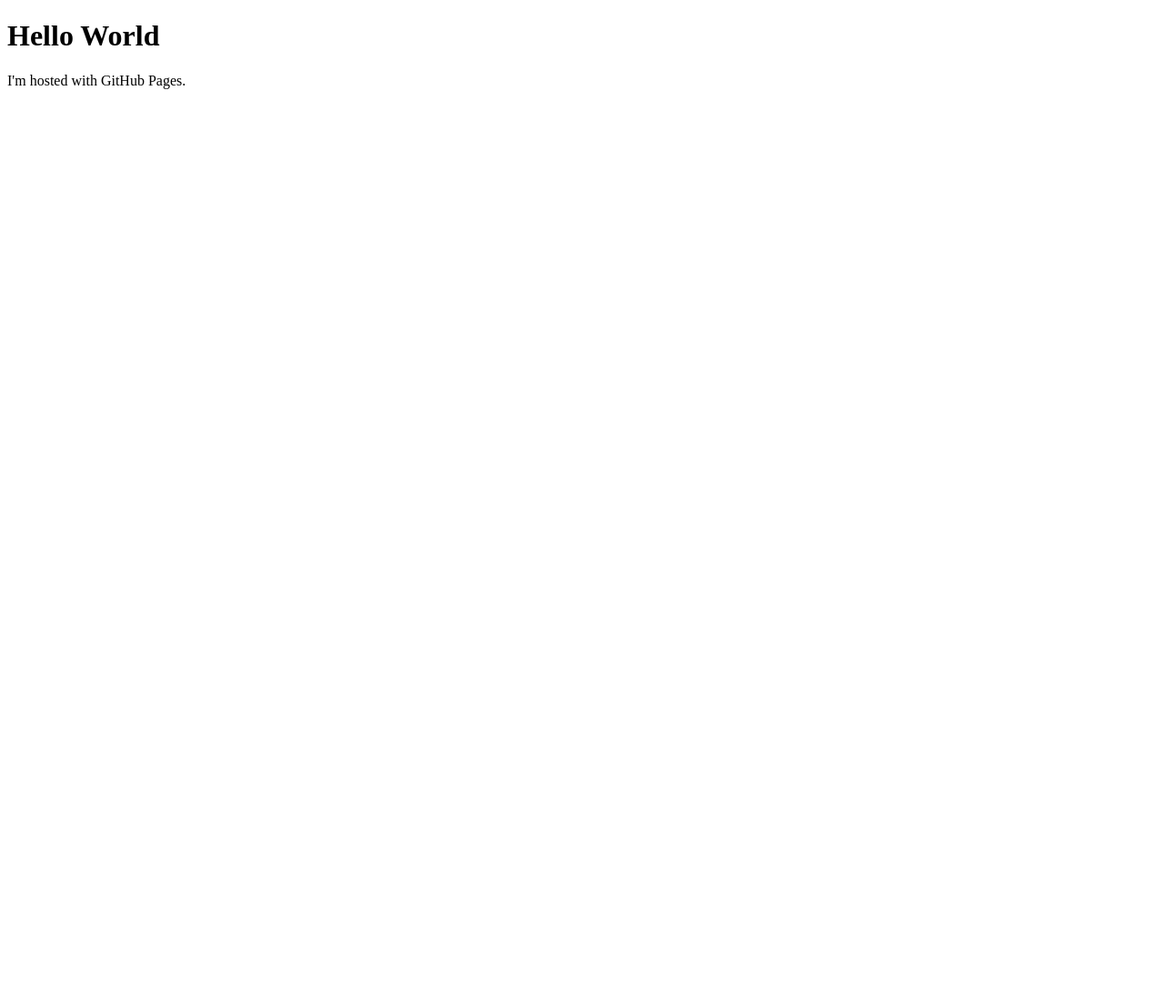
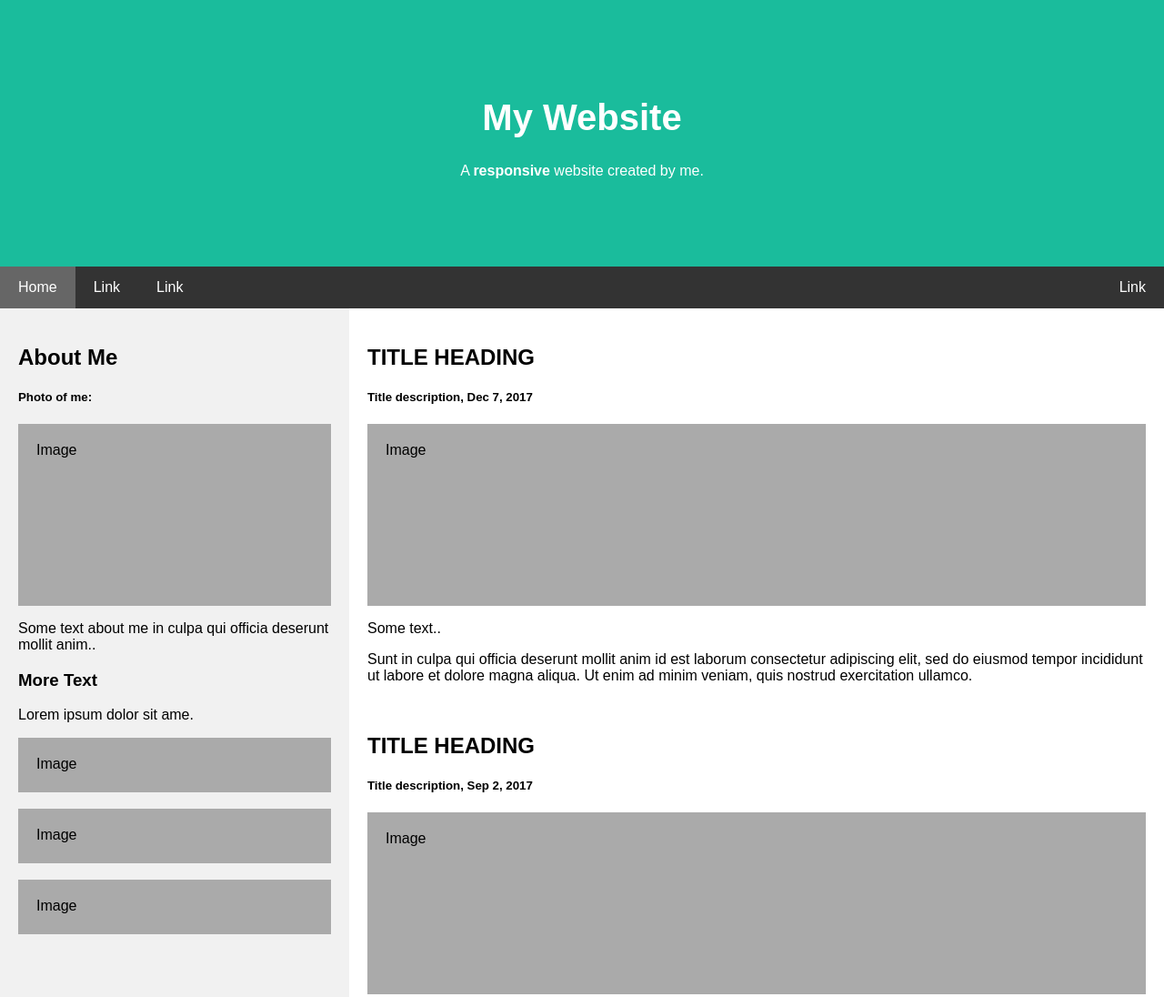
Before and after one commit to momscleaningservice/momscleaningservice.github.io, a plain HTML site: page index.html in a window 1280 px wide. Shown: the top 1096 px of the page at 91% size. Before the commit the page ends 800 px from the top, so only its background shows below. Drawn offline with Linux system fonts and the light colour scheme.

Commit message:
Update index.html

```diff
--- a/index.html
+++ b/index.html
@@ -1,7 +1,169 @@
 <!DOCTYPE html>
-<html>
+<html lang="en">
+<head>
+<title>Moms Cleaning Service</title>
+<meta charset="UTF-8">
+<meta name="viewport" content="width=device-width, initial-scale=1">
+<style>
+* {
+  box-sizing: border-box;
+}
+
+/* Style the body */
+body {
+  font-family: Arial, Helvetica, sans-serif;
+  margin: 0;
+}
+
+/* Header/logo Title */
+.header {
+  padding: 80px;
+  text-align: center;
+  background: #1abc9c;
+  color: white;
+}
+
+/* Increase the font size of the heading */
+.header h1 {
+  font-size: 40px;
+}
+
+/* Sticky navbar - toggles between relative and fixed, depending on the scroll position. It is positioned relative until a given offset position is met in the viewport - then it "sticks" in place (like position:fixed). The sticky value is not supported in IE or Edge 15 and earlier versions. However, for these versions the navbar will inherit default position */
+.navbar {
+  overflow: hidden;
+  background-color: #333;
+  position: sticky;
+  position: -webkit-sticky;
+  top: 0;
+}
+
+/* Style the navigation bar links */
+.navbar a {
+  float: left;
+  display: block;
+  color: white;
+  text-align: center;
+  padding: 14px 20px;
+  text-decoration: none;
+}
+
+
+/* Right-aligned link */
+.navbar a.right {
+  float: right;
+}
+
+/* Change color on hover */
+.navbar a:hover {
+  background-color: #ddd;
+  color: black;
+}
+
+/* Active/current link */
+.navbar a.active {
+  background-color: #666;
+  color: white;
+}
+
+/* Column container */
+.row {
+  display: -ms-flexbox; /* IE10 */
+  display: flex;
+  -ms-flex-wrap: wrap; /* IE10 */
+  flex-wrap: wrap;
+}
+
+/* Create two unequal columns that sits next to each other */
+/* Sidebar/left column */
+.side {
+  -ms-flex: 30%; /* IE10 */
+  flex: 30%;
+  background-color: #f1f1f1;
+  padding: 20px;
+}
+
+/* Main column */
+.main {
+  -ms-flex: 70%; /* IE10 */
+  flex: 70%;
+  background-color: white;
+  padding: 20px;
+}
+
+/* Fake image, just for this example */
+.fakeimg {
+  background-color: #aaa;
+  width: 100%;
+  padding: 20px;
+}
+
+/* Footer */
+.footer {
+  padding: 20px;
+  text-align: center;
+  background: #ddd;
+}
+
+/* Responsive layout - when the screen is less than 700px wide, make the two columns stack on top of each other instead of next to each other */
+@media screen and (max-width: 700px) {
+  .row {
+    flex-direction: column;
+  }
+}
+
+/* Responsive layout - when the screen is less than 400px wide, make the navigation links stack on top of each other instead of next to each other */
+@media screen and (max-width: 400px) {
+  .navbar a {
+    float: none;
+    width: 100%;
+  }
+}
+</style>
+</head>
 <body>
-<h1>Hello World</h1>
-<p>I'm hosted with GitHub Pages.</p>
+
+<div class="header">
+  <h1>My Website</h1>
+  <p>A <b>responsive</b> website created by me.</p>
+</div>
+
+<div class="navbar">
+  <a href="#" class="active">Home</a>
+  <a href="#">Link</a>
+  <a href="#">Link</a>
+  <a href="#" class="right">Link</a>
+</div>
+
+<div class="row">
+  <div class="side">
+    <h2>About Me</h2>
+    <h5>Photo of me:</h5>
+    <div class="fakeimg" style="height:200px;">Image</div>
+    <p>Some text about me in culpa qui officia deserunt mollit anim..</p>
+    <h3>More Text</h3>
+    <p>Lorem ipsum dolor sit ame.</p>
+    <div class="fakeimg" style="height:60px;">Image</div><br>
+    <div class="fakeimg" style="height:60px;">Image</div><br>
+    <div class="fakeimg" style="height:60px;">Image</div>
+  </div>
+  <div class="main">
+    <h2>TITLE HEADING</h2>
+    <h5>Title description, Dec 7, 2017</h5>
+    <div class="fakeimg" style="height:200px;">Image</div>
+    <p>Some text..</p>
+    <p>Sunt in culpa qui officia deserunt mollit anim id est laborum consectetur adipiscing elit, sed do eiusmod tempor incididunt ut labore et dolore magna aliqua. Ut enim ad minim veniam, quis nostrud exercitation ullamco.</p>
+    <br>
+    <h2>TITLE HEADING</h2>
+    <h5>Title description, Sep 2, 2017</h5>
+    <div class="fakeimg" style="height:200px;">Image</div>
+    <p>Some text..</p>
+    <p>Sunt in culpa qui officia deserunt mollit anim id est laborum consectetur adipiscing elit, sed do eiusmod tempor incididunt ut labore et dolore magna aliqua. Ut enim ad minim veniam, quis nostrud exercitation ullamco.</p>
+  </div>
+</div>
+
+<div class="footer">
+  <h2>Footer</h2>
+</div>
+
 </body>
 </html>
```
